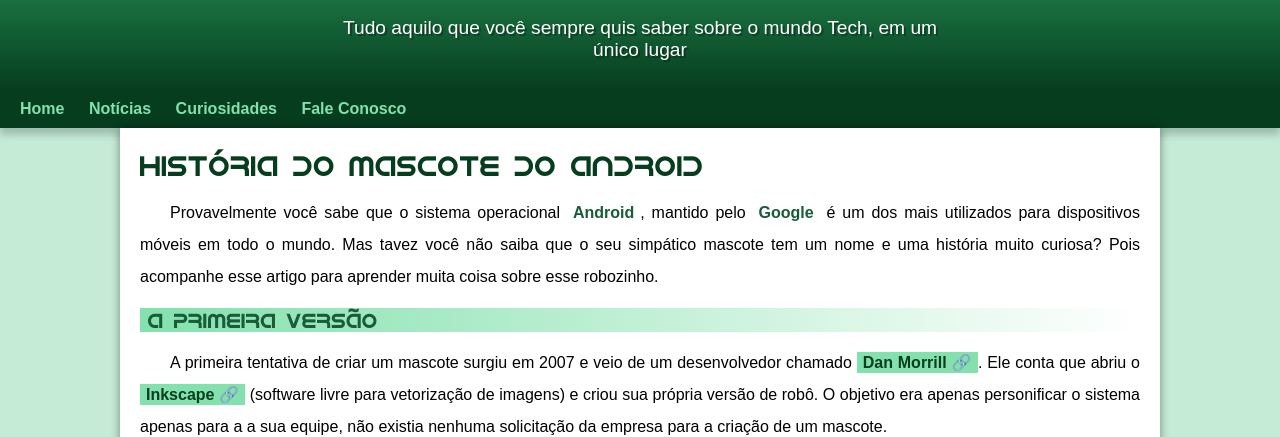
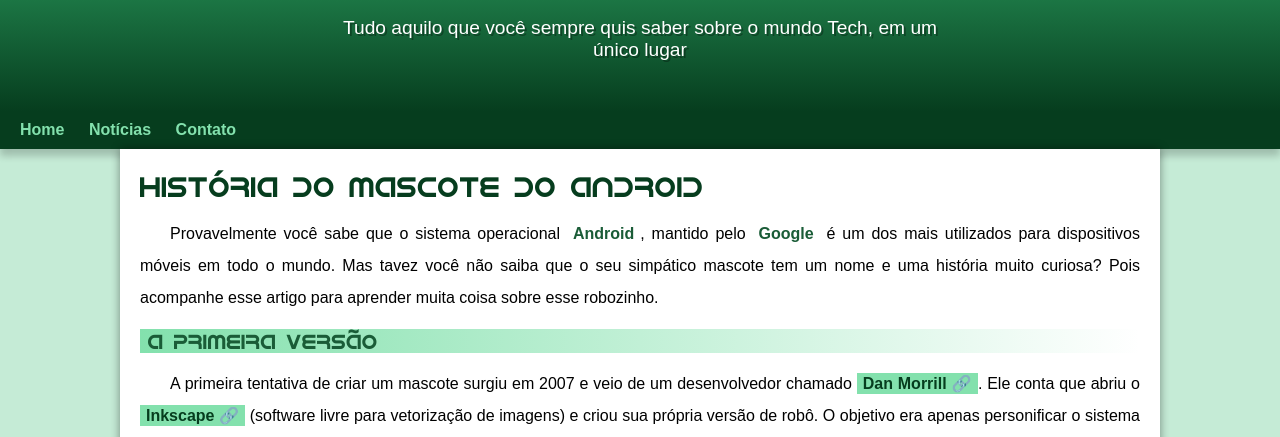
Before and after one commit to Ezequye/projeto-adroid, a plain HTML site: page index.html in a window 1280 px wide. Shown: the part 100-537 px from the top of the page. Drawn offline with Linux system fonts and the light colour scheme.

Commit message:
padding corrigido, roda pé

```diff
--- a/estilo/style.css
+++ b/estilo/style.css
@@ -65,7 +65,7 @@
     padding-right: 10px;
     padding-left: 10px;
     margin: auto;
-    margin-bottom: 20px;
+    padding-bottom: 50px;
     text-shadow: 2px 2px 0px rgba(0, 0, 0, 0.315);
 }
 
--- a/index.html
+++ b/index.html
@@ -16,8 +16,7 @@
     <nav>
         <a href="#">Home</a>
         <a href="#">Notícias</a>
-        <a href="#">Curiosidades</a>
-        <a href="#">Fale Conosco</a>
+        <a href="#">Contato</a>
     </nav>
     <main>
         <article>
@@ -115,7 +114,7 @@
         </article>
     </main>
     <footer>
-        <p>Site criado por <a href="https://github.com/gustavoguanabara" target="blank">Gustavo Guanabara</a> para o <a href="https://www.youtube.com/channel/UCrWvhVmt0Qac3HgsjQK62FQ" target="_blank">CursoemVideo</a>.</p>
+        <p>Site criado por <a href="https://github.com/Ezequye" target="blank">Ezequiel Silva</a> para fins pessoal.</p>
     </footer>
 </body>
 </html>
```
